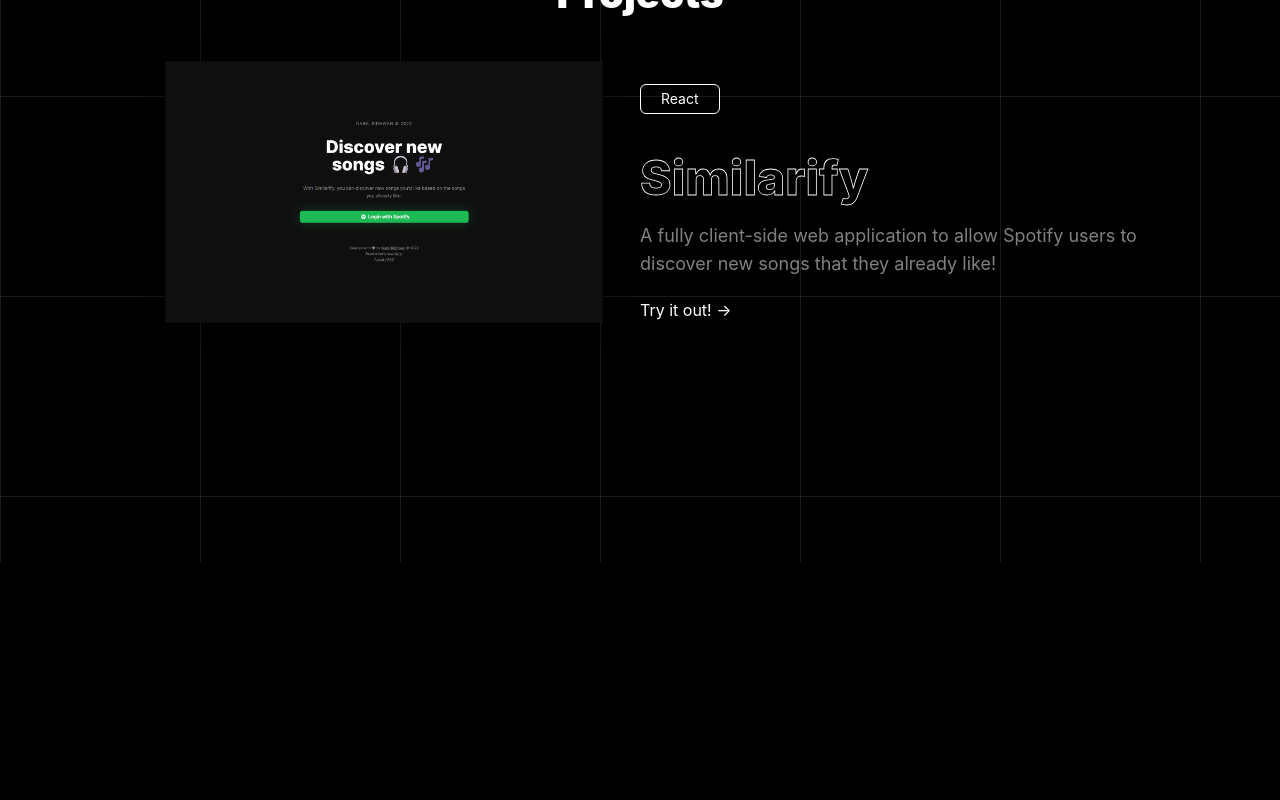
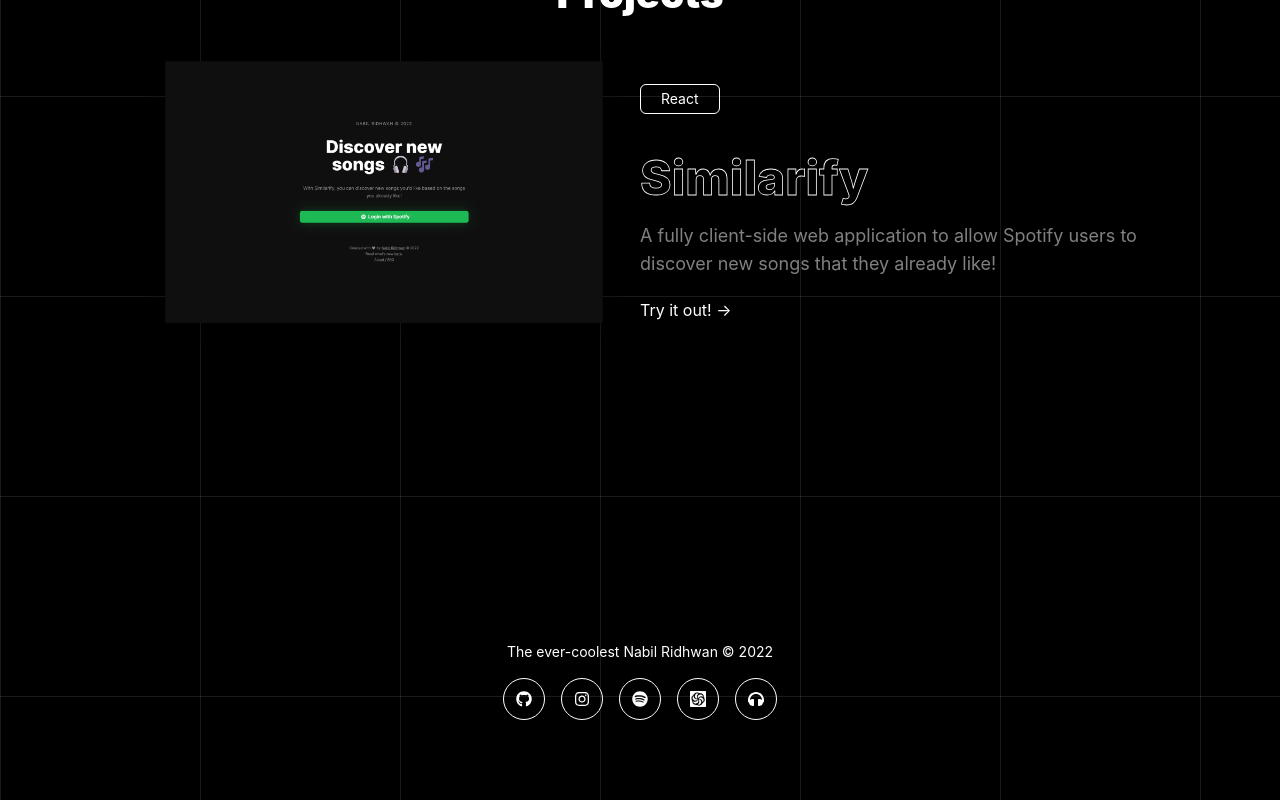
Before and after one commit to nabilridhwan/portfolio, a Next.js app: page / in a window 1280 px wide. Shown: the part 1944-2744 px from the top of the page. Before the commit the page ends 2506 px from the top, so only its background shows below. Built offline with nearby package versions, Linux system fonts and the light colour scheme; no server answers.

Commit message:
feat: :sparkles: Add footer

```diff
--- /dev/null
+++ b/components/Footer.tsx
@@ -0,0 +1,49 @@
+import { DateTime } from 'luxon';
+import { FaGithub, FaHeadphones, FaInstagram, FaSpotify } from 'react-icons/fa';
+import { SiCodewars } from 'react-icons/si';
+import styles from '../styles/Footer.module.css';
+
+export default function Footer() {
+	return (
+		<div className={styles.footer}>
+			<p className="text-sm mb-4">
+				The ever-coolest Nabil Ridhwan &copy;{' '}
+				{DateTime.now().toObject().year}
+			</p>
+
+			<div className="flex justify-center">
+				<a
+					href="https://github.com/nabilridhwan"
+					className={styles.icon}
+				>
+					<FaGithub />
+				</a>
+
+				<a
+					href="https://instagram.com/nabilridhwn"
+					className={styles.icon}
+				>
+					<FaInstagram />
+				</a>
+
+				<a href="https://sptfy.com/nabz" className={styles.icon}>
+					<FaSpotify />
+				</a>
+
+				<a
+					href="https://www.codewars.com/users/nabilridhwan"
+					className={styles.icon}
+				>
+					<SiCodewars />
+				</a>
+
+				<a
+					href="https://musicnapp.herokuapp.com/user/nabil"
+					className={styles.icon}
+				>
+					<FaHeadphones />
+				</a>
+			</div>
+		</div>
+	);
+}
--- a/pages/_app.tsx
+++ b/pages/_app.tsx
@@ -1,4 +1,5 @@
 import type { AppProps } from 'next/app';
+import Footer from '../components/Footer';
 import NavBar from '../components/NavBar';
 import '../styles/globals.css';
 
@@ -7,6 +8,7 @@
 		<>
 			<NavBar />
 			<Component {...pageProps} />
+			<Footer />
 		</>
 	);
 }
--- /dev/null
+++ b/styles/Footer.module.css
@@ -0,0 +1,7 @@
+.footer {
+	@apply my-20 text-center;
+}
+
+.icon {
+	@apply border border-white p-3 mx-2 rounded-full transition hover:scale-110;
+}
```
